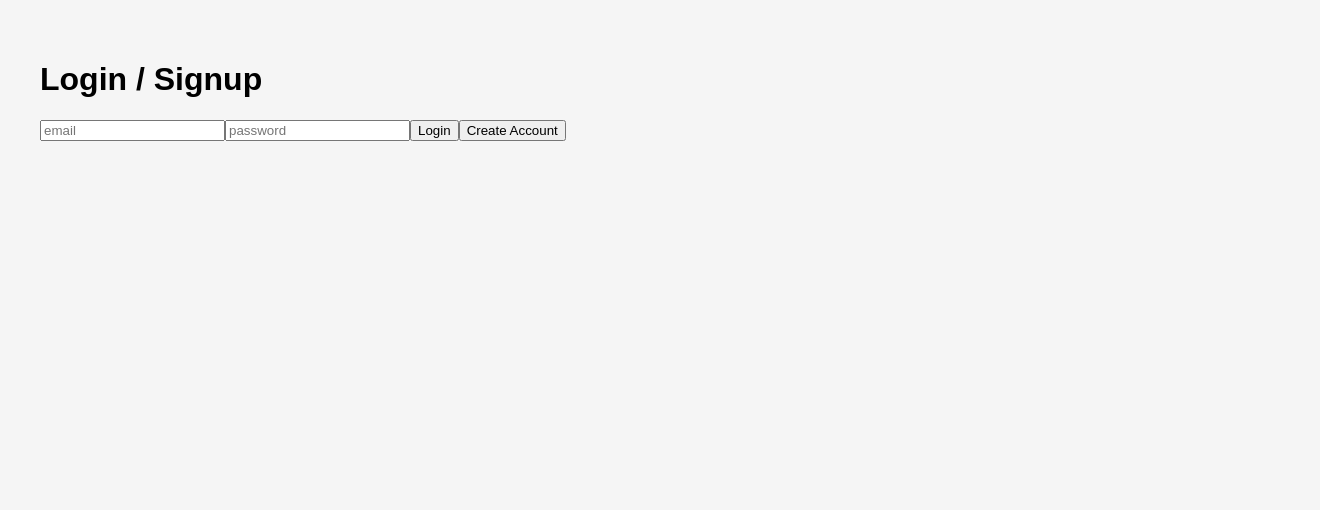
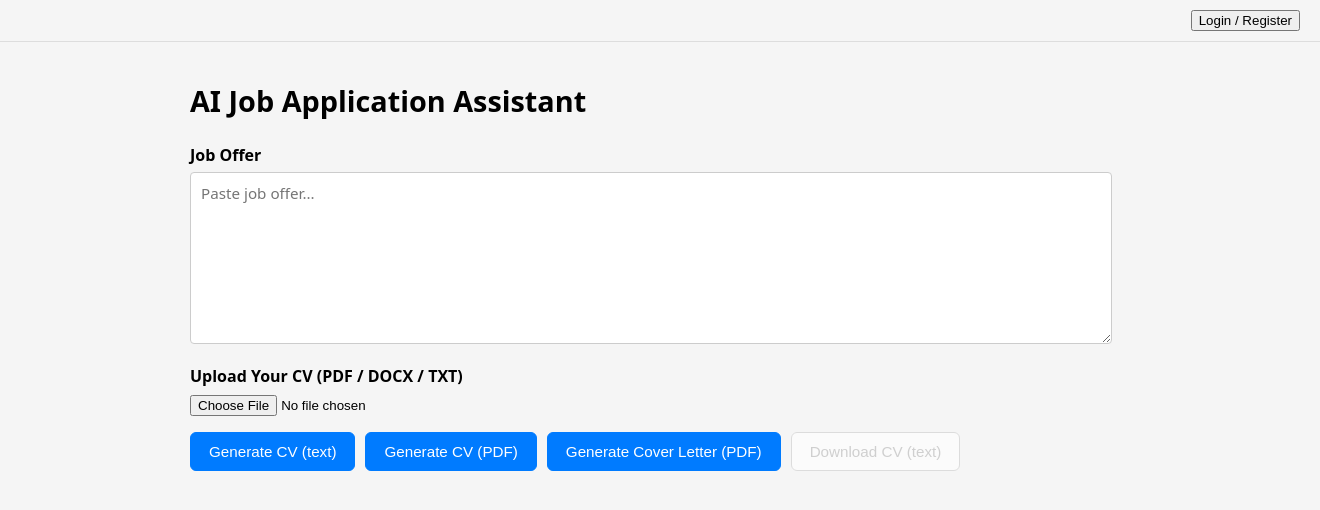
Before and after one commit to sofmega/CV_generator, a React (Vite) app in the folder frontend/: page / in a window 1280 px wide. Shown: the top 510 px of the page, 1320 px wide, since content can reach past the window. Built offline with nearby package versions, Linux system fonts and the light colour scheme; no server answers.

Commit message:
seprate login/feature

```diff
--- a/frontend/src/App.tsx
+++ b/frontend/src/App.tsx
@@ -7,27 +7,76 @@ import type { Session } from "@supabase/supabase-js";
 
 export default function App() {
   const [session, setSession] = useState<Session | null>(null);
+  const [showAuth, setShowAuth] = useState(false);
 
   useEffect(() => {
-    // Load existing session
     supabase.auth.getSession().then(({ data }) => {
       setSession(data.session);
     });
 
-    // Listen for login/logout events
     const { data: listener } = supabase.auth.onAuthStateChange(
       (_event, session) => {
         setSession(session);
       }
     );
 
-    // Cleanup listener when component unmounts
     return () => {
       listener.subscription.unsubscribe();
     };
   }, []);
 
-  if (!session) return <AuthPage />;
+  function handleLogout() {
+    supabase.auth.signOut();
+  }
 
-  return <GeneratePage />;
+  return (
+    <>
+      {/* HEADER */}
+      <div
+        style={{
+          width: "100%",
+          padding: "10px 20px",
+          display: "flex",
+          justifyContent: "flex-end",
+          borderBottom: "1px solid #ddd",
+        }}
+      >
+        {session ? (
+          <>
+            <span style={{ marginRight: 15 }}>
+              Logged in as <b>{session.user.email}</b>
+            </span>
+            <button onClick={handleLogout}>Logout</button>
+          </>
+        ) : (
+          <button onClick={() => setShowAuth(true)}>Login / Register</button>
+        )}
+      </div>
+
+      {/* AUTH MODAL */}
+      {showAuth && !session && (
+        <div
+          style={{
+            position: "fixed",
+            inset: 0,
+            background: "rgba(0,0,0,0.4)",
+            display: "flex",
+            justifyContent: "center",
+            alignItems: "center",
+          }}
+          onClick={() => setShowAuth(false)}
+        >
+          <div
+            style={{ background: "white", padding: 20 }}
+            onClick={(e) => e.stopPropagation()}
+          >
+            <AuthPage />
+          </div>
+        </div>
+      )}
+
+      {/* ALWAYS PUBLIC GENERATOR PAGE */}
+      <GeneratePage />
+    </>
+  );
 }
--- a/frontend/src/auth/AuthPage.tsx
+++ b/frontend/src/auth/AuthPage.tsx
@@ -1,3 +1,4 @@
+// frontend/src/auth/AuthPage.tsx
 import { useState } from "react";
 import { useAuth } from "./useAuth";
 
--- a/frontend/src/auth/useAuth.ts
+++ b/frontend/src/auth/useAuth.ts
@@ -1,3 +1,4 @@
+// frontend/src/auth/useAuth.ts
 import { useState } from "react";
 import { supabase } from "../lib/supabase";
 
```
